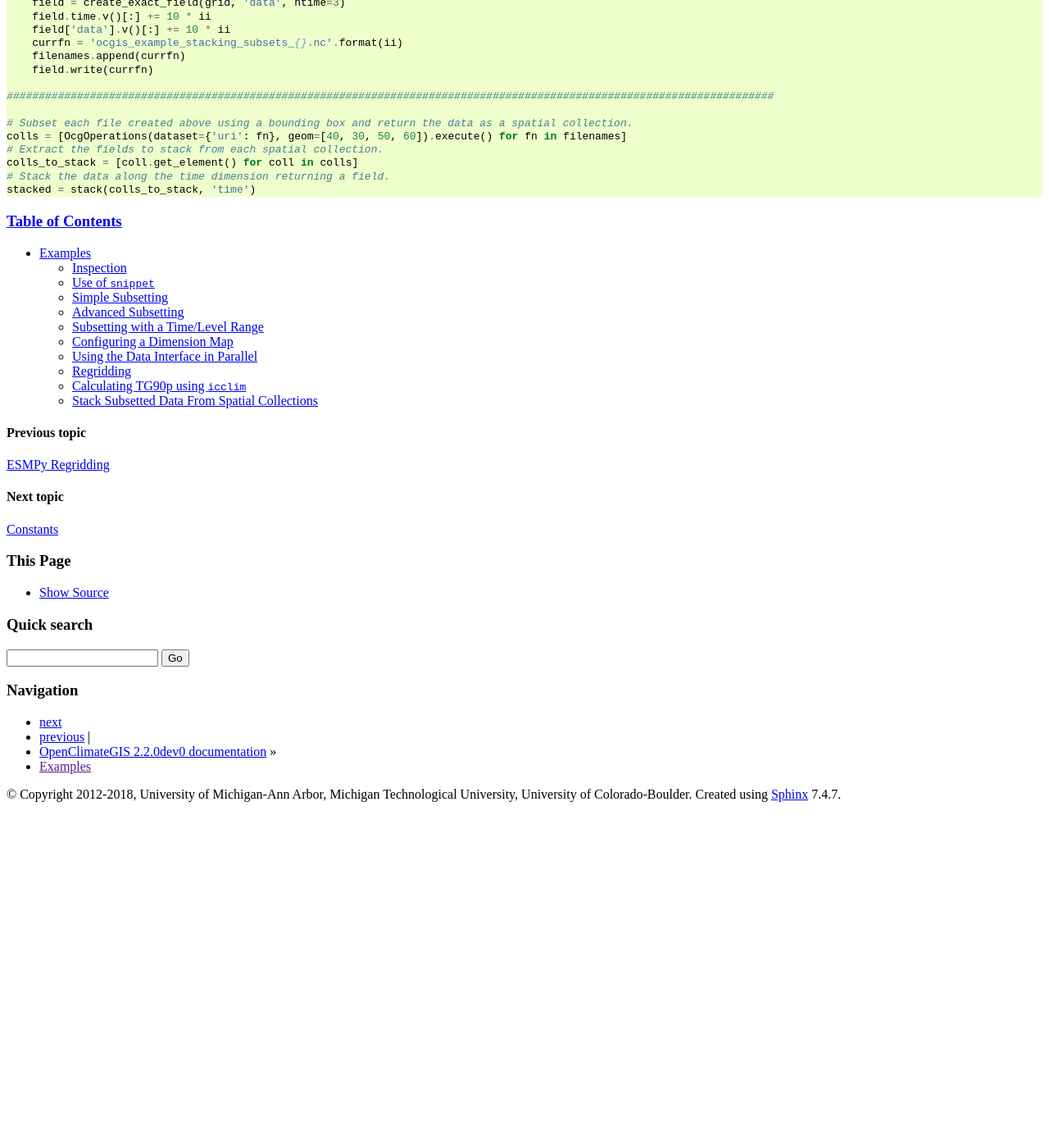
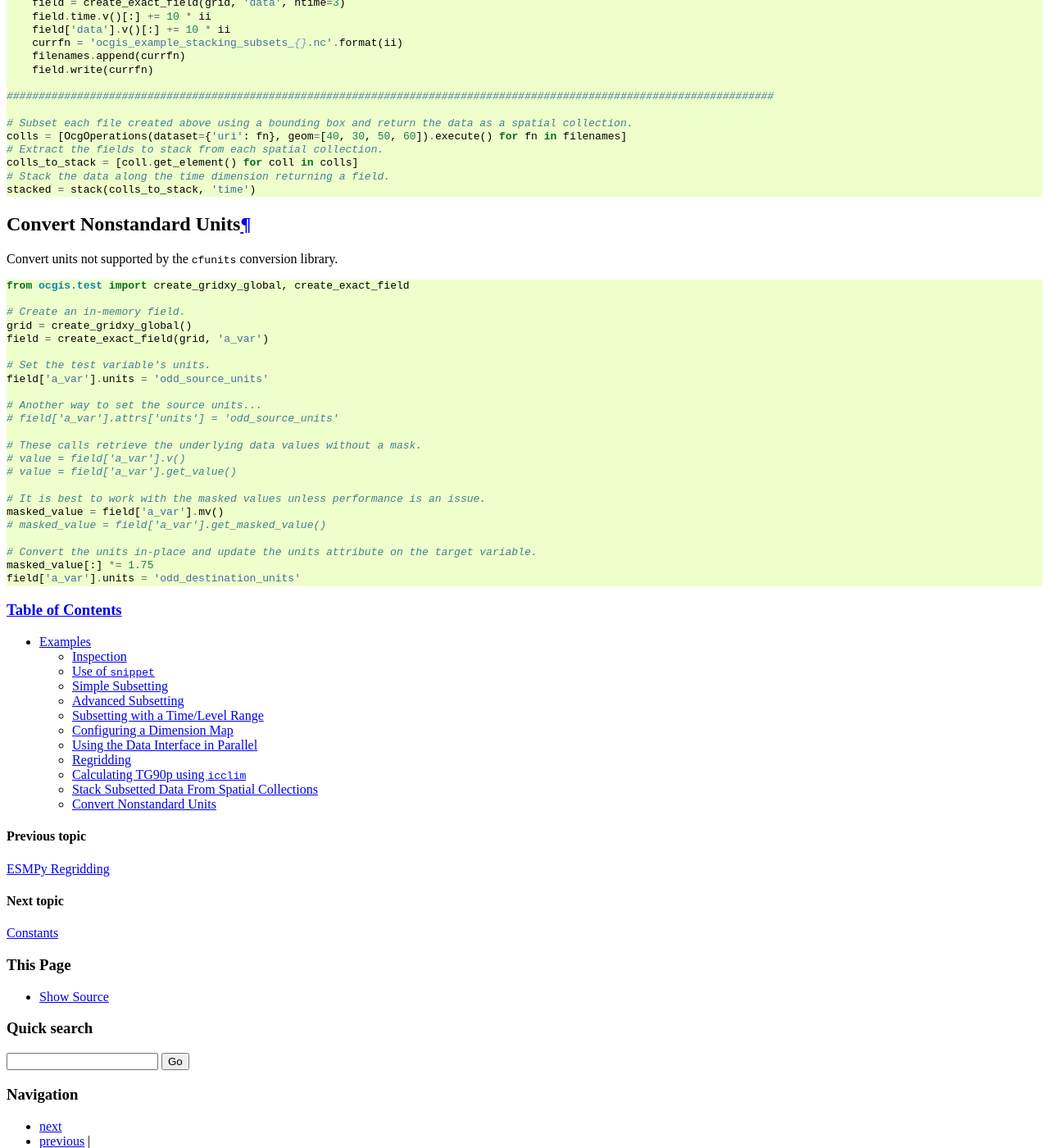
Before and after one commit to NCPP/ocgis, a Sphinx documentation site: the page built from doc/examples.rst, in a window 1280 px wide and 1400 px high, scrolled down 6883 px. Shown: the whole window at 82% size. Built offline with Sphinx 7.4.7, drawn with Linux system fonts in a browser that asks for light colours; before the commit the page ends 7869 px from its top, so only the background shows below that.

Commit message:
DOC: Added example for converting nonstandard units

```diff
--- a/doc/examples.rst
+++ b/doc/examples.rst
@@ -141,3 +141,10 @@ Stack Subsetted Data From Spatial Collections
 Stack (concatenate) subsetted data from multiple files using the unlimited time dimension.
 
 .. literalinclude:: sphinx_examples/stacking_subsets.py
+
+Convert Nonstandard Units
+-------------------------
+
+Convert units not supported by the ``cfunits`` conversion library.
+
+.. literalinclude:: sphinx_examples/convert_nonstandard_units.py
--- /dev/null
+++ b/doc/sphinx_examples/convert_nonstandard_units.py
@@ -0,0 +1,23 @@
+from ocgis.test import create_gridxy_global, create_exact_field
+
+# Create an in-memory field.
+grid = create_gridxy_global()
+field = create_exact_field(grid, 'a_var')
+
+# Set the test variable's units.
+field['a_var'].units = 'odd_source_units'
+
+# Another way to set the source units...
+# field['a_var'].attrs['units'] = 'odd_source_units'
+
+# These calls retrieve the underlying data values without a mask.
+# value = field['a_var'].v()
+# value = field['a_var'].get_value()
+
+# It is best to work with the masked values unless performance is an issue.
+masked_value = field['a_var'].mv()
+# masked_value = field['a_var'].get_masked_value()
+
+# Convert the units in-place and update the units attribute on the target variable.
+masked_value[:] *= 1.75
+field['a_var'].units = 'odd_destination_units'
```
